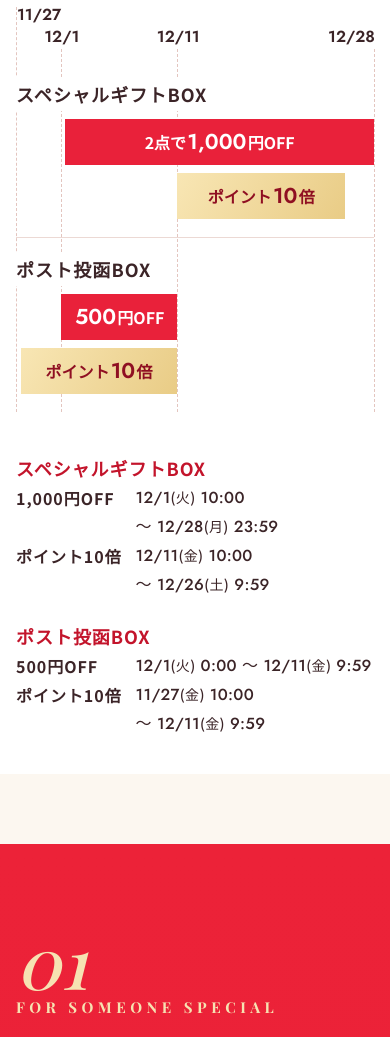
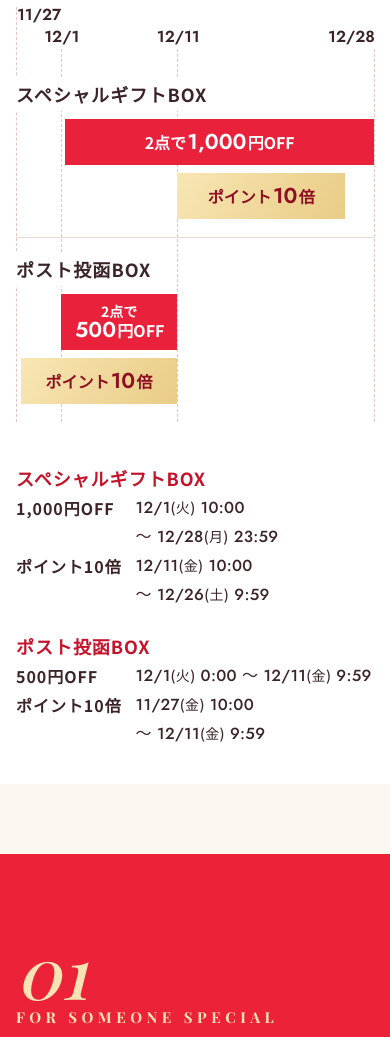
Before and after one commit to greentuushou-arch/yunth-holiday-2026-coupon, a plain HTML site: page index.html in a window 390 px wide. Shown: the part 4374-5411 px from the top of the page. Drawn offline with nearby package versions, Linux system fonts and the light colour scheme; a web font is replaced by a local one.

Commit message:
fix: ポスト投函BOXの期間バーに「2点で」を追加
Co-Authored-By: Claude Opus 5.5 <noreply@anthropic.com>

```diff
--- a/index.html
+++ b/index.html
@@ -474,6 +474,8 @@ footer a{text-decoration:underline;text-underline-offset:3px}
   .cal-axis span:first-child{top:-22px}
   .tk-pt .t{font-size:min(17px,4.4vw);letter-spacing:0}
   .bar{font-size:min(16px,4.1vw);letter-spacing:0;height:46px}
+  .bar-stack{flex-direction:column;height:56px;line-height:1.1}
+  .bar-stack .bar-two{font-size:14px}
   .cal-list{grid-template-columns:1fr;margin-top:40px}
   .duo{margin:48px -16px -90px;padding:44px 16px 46px}
   .duo-grid{margin-top:28px;gap:44px}
@@ -634,7 +636,7 @@ footer a{text-decoration:underline;text-underline-offset:3px}
           <div class="bar bar-cpn" data-bar="gift-cpn" style="margin-left:13.8%;width:86.2%">2点で<b>1,000</b>円OFF</div>
           <div class="bar bar-pt" data-bar="gift-pt" style="margin-left:45.05%;width:46.87%">ポイント<b>10</b>倍</div></div>
         <div class="cal-row"><h3>ポスト投函BOX</h3>
-          <div class="bar bar-cpn" data-bar="post-cpn" style="margin-left:12.5%;width:32.55%"><b>500</b>円OFF</div>
+          <div class="bar bar-cpn bar-stack" data-bar="post-cpn" style="margin-left:12.5%;width:32.55%"><span class="bar-two">2点で</span><span><b>500</b>円OFF</span></div>
           <div class="bar bar-pt" data-bar="post-pt" style="margin-left:1.3%;width:43.75%">ポイント<b>10</b>倍</div></div>
       </div>
       <ul class="cal-list">
```
